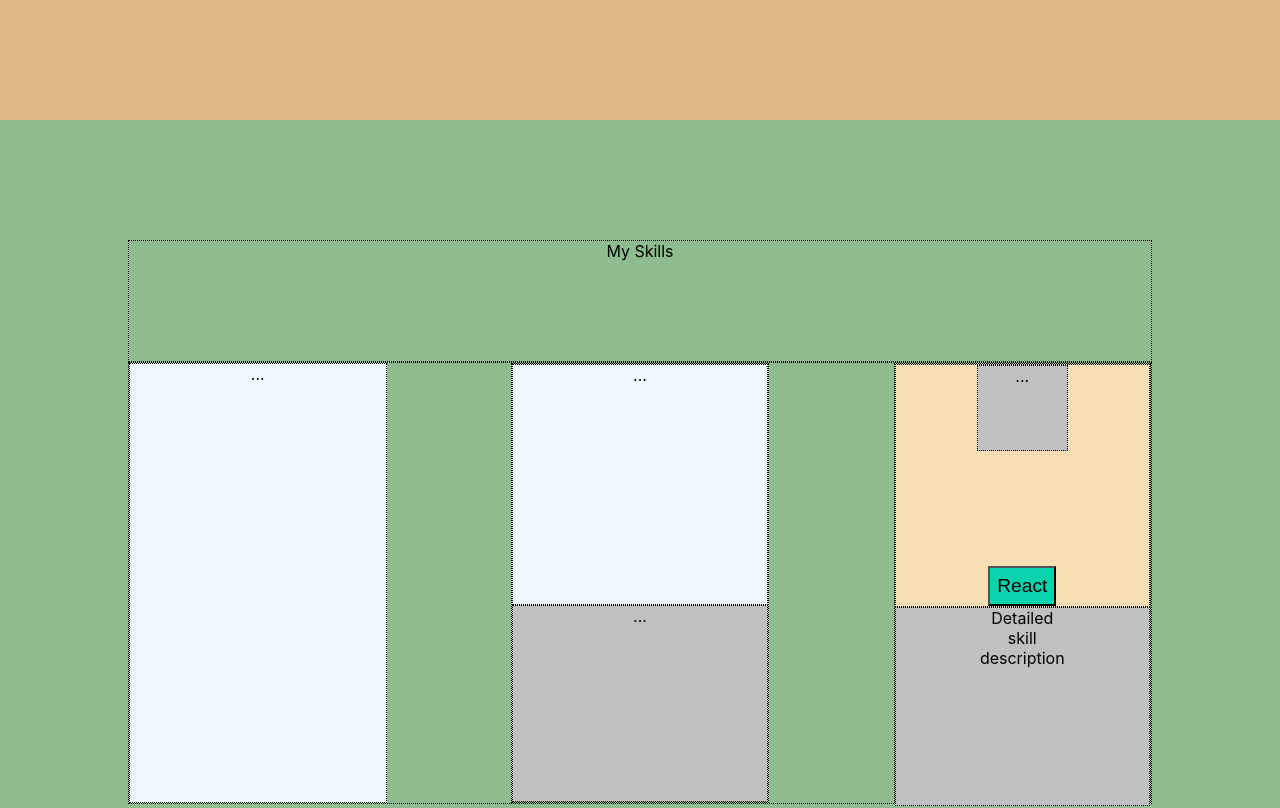
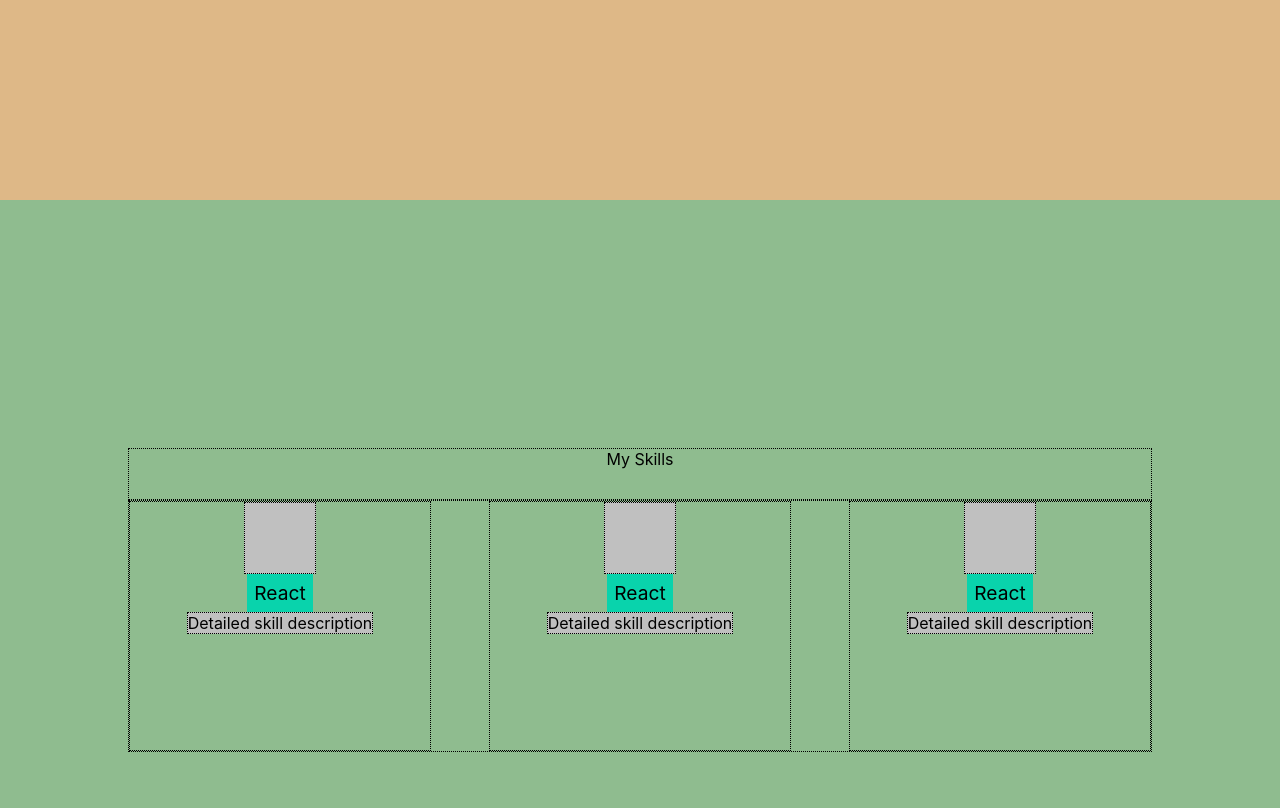
Before and after one commit to andorey/portfolio, a React (Create React App) app: page / in a window 1280 px wide. Shown: the part 680-1488 px from the top of the page. Built offline with nearby package versions, Linux system fonts and the light colour scheme.

Commit message:
rename blocks and change structure

```diff
--- a/src/Contacts/Contacts.jsx
+++ b/src/Contacts/Contacts.jsx
@@ -11,7 +11,7 @@ function Contacts() {
 				<div className={styles.contacts}>
 					<input type="text"/>
 					<input type="text"/>
-					<textarea name="" id="" cols="30" rows="10"> </textarea>
+					<textarea name="" id="" > </textarea>
 				</div>
 				<div>
 					<button className={styles.button}>
--- a/src/Contacts/Contacts.module.css
+++ b/src/Contacts/Contacts.module.css
@@ -22,7 +22,7 @@
 	width: 60%;
 	display: flex;
 	flex-direction: column;
-	justify-content: space-between;
+
 }
 
 .button {
@@ -34,3 +34,12 @@
 input {
 	row-span: inherit;
 }
+
+textarea {
+	resize: none;
+	height: 150px;
+}
+
+.contacts input, textarea {
+	border: 1px solid grey;
+}
--- a/src/Footer/Footer.module.css
+++ b/src/Footer/Footer.module.css
@@ -18,13 +18,13 @@
 
 .contacts {
 	border: 1px dotted;
-	height: 30%;
-	width: 44%;
+	width: 280px;
 	display: flex;
 	justify-content: space-between;
 }
 
 .contacts div {
-	width: 15%;
+	width: 50px;
+	height: 50px;
 	background-color: gray;
 }
--- a/src/Main/Main.module.css
+++ b/src/Main/Main.module.css
@@ -1,5 +1,5 @@
 .header {
-	height: 90vh;
+	min-height: 100vh;
 	background-color: burlywood;
 	display: flex;
 	justify-content: center;
@@ -10,6 +10,7 @@
 	display: flex;
 	align-items: center;
 	justify-content: space-around;
+	flex-wrap: wrap;
 
 }
 
--- /dev/null
+++ b/src/Skills/Skill/Skill.jsx
@@ -0,0 +1,14 @@
+import React from 'react';
+import styles from './Skill.module.css'
+
+function Skill() {
+	return (
+		<div className={styles.skill}>
+			<div className={styles.icon}> </div>
+			<span className={styles.skillTitle}>React</span>
+			<span className={styles.skillDescription}>Detailed skill description</span>
+		</div>
+	);
+}
+
+export default Skill;
--- /dev/null
+++ b/src/Skills/Skill/Skill.module.css
@@ -0,0 +1,25 @@
+.skill {
+	border: 1px dotted;
+	width: 300px;
+	display: flex;
+	flex-direction: column;
+	align-items: center;
+}
+
+.icon {
+	background-color: silver;
+	border: 1px dotted;
+	height: 70px;
+	width: 70px;
+}
+
+.skillDescription {
+	background-color: silver;
+	border: 1px dotted;
+}
+
+.skillTitle{
+	padding: 7px;
+	font-size: larger;
+	background-color: #09d3ac;
+}
--- a/src/Skills/Skills.jsx
+++ b/src/Skills/Skills.jsx
@@ -1,5 +1,6 @@
 import React from 'react';
 import styles from './Skills.module.css'
+import Skill from "./Skill/Skill";
 
 function Skills() {
 	return (
@@ -8,29 +9,11 @@ function Skills() {
 				<div className={styles.hat}>
 					My Skills
 				</div>
-				<div className={styles.third}>
-					<div className={styles.one}>
-						...
-					</div>
-					<div className={styles.two}>
-						<div className={styles.twoUp}>
-							...
-						</div>
-						<div className={styles.twoDown}>
-							...
-						</div>
-					</div>
-					<div className={styles.three}>
-						<div className={styles.threeUp}>
-							<div className={styles.threeUpDiv}>
-								...
-							</div>
-							<button className={styles.button}>React</button>
-						</div>
-						<div className={styles.threeDown}>
-							Detailed <br/> skill <br/> description
-						</div>
-					</div>
+
+				<div className={styles.skills}>
+					<Skill />
+					<Skill />
+					<Skill />
 				</div>
 			</div>
 		</div>
--- a/src/Skills/Skills.module.css
+++ b/src/Skills/Skills.module.css
@@ -1,5 +1,5 @@
 .header {
-	height: 100vh;
+	min-height: 100vh;
 	background-color: darkseagreen;
 	display: flex;
 	justify-content: center;
@@ -7,82 +7,20 @@
 }
 
 .block {
-	/*border: 1px dotted;*/
 	width: 80%;
-	height: 70vh;
 }
 
 .hat {
 	border: 1px dotted;
 	text-align: center;
-	height: 15vh;
+	height: 50px;
 }
 
-.third {
+.skills {
 	border: 1px dotted;
-	height: 55vh;
+	min-height: 250px;
 	display: flex;
 	justify-content: space-between;
+	flex-wrap: wrap;
 
 }
-
-.one {
-	background-color: aliceblue;
-	border: 1px dotted;
-	width: 25%;
-}
-
-.two {
-	border: 1px dotted;
-	width: 25%;
-	display: flex;
-	flex-direction: column;
-}
-
-.twoUp {
-	background-color: aliceblue;
-	border: 1px dotted;
-	height: 55%;
-
-}
-
-.twoDown {
-	background-color: silver;
-	border: 1px dotted;
-	height: 45%;
-}
-
-.three {
-	border: 1px dotted;
-	width: 25%;
-}
-
-.threeUp {
-	border: 1px dotted;
-	background-color: wheat;
-	height: 55%;
-	display: flex;
-	flex-direction: column;
-	justify-content: space-between;
-	align-items: center;
-
-}
-
-.threeUpDiv {
-	background-color: silver;
-	border: 1px dotted;
-	height: 35%;
-	width: 35%;
-}
-
-.threeDown {
-	background-color: silver;
-	border: 1px dotted;
-	height: 45%;
-}
-
-.button {
-	padding: 7px;
-	font-size: larger;
-	background-color: #09d3ac;
-}
```
